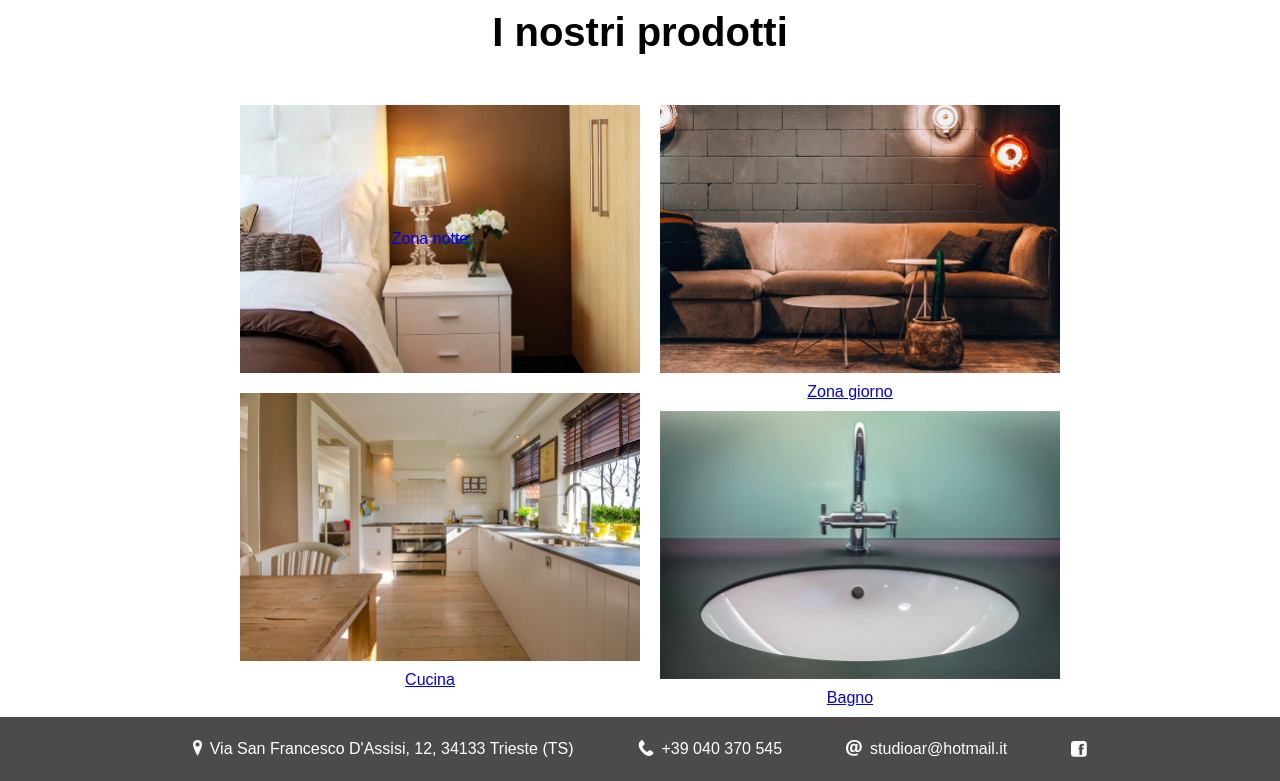
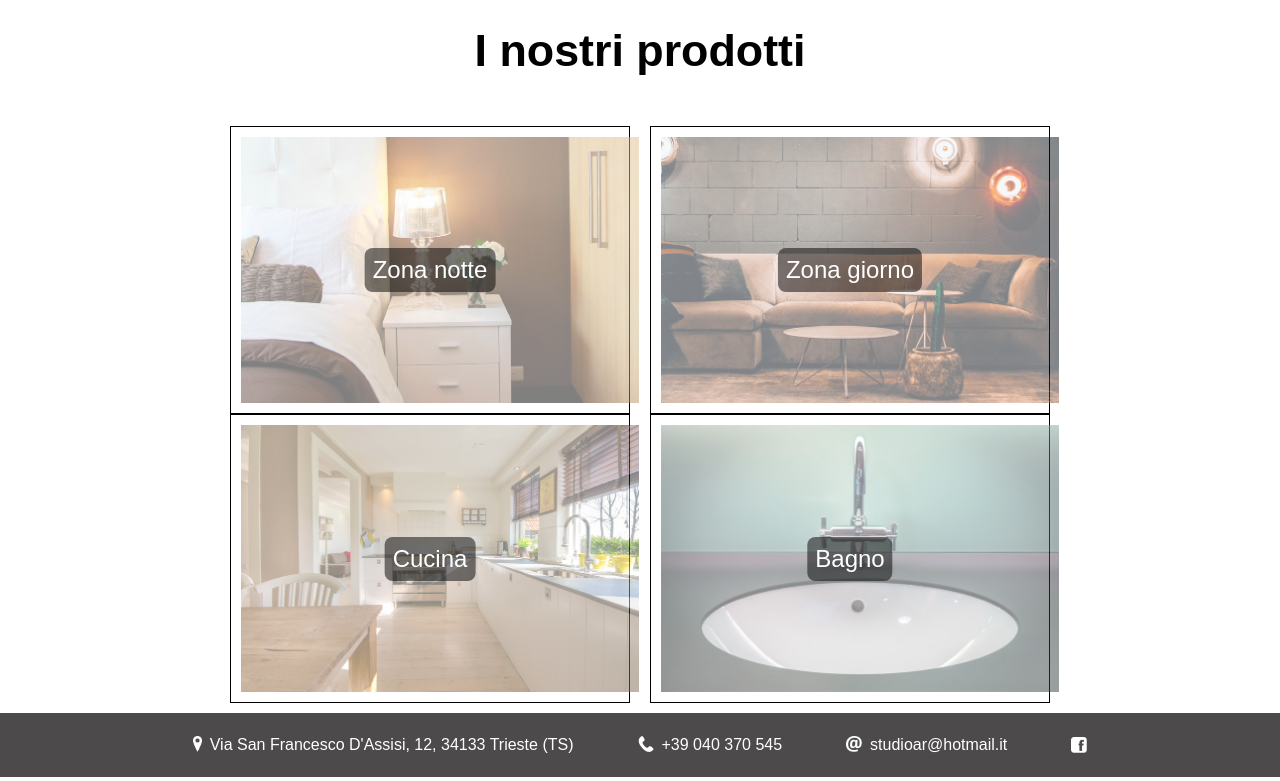
Before and after one commit to mirkofranco/ProgettoTecWeb, a PHP site: page /catalogo.php in a window 1280 px wide. Shown: the part 176-957 px from the top of the page. Run offline with PHP 8.4, Linux system fonts and the light colour scheme.

Commit message:
catalogo in progress

```diff
--- a/static/catalogo.html
+++ b/static/catalogo.html
@@ -1,41 +1,36 @@
 <!-- CATALOGO -->
 <div class="contenuto">
 
-  <h1 id="titolocatalogo">I nostri prodotti</h1>
+<!-- TODO fare class titolo per tutti i contenuto? -->
+  <h1 class="titoloCatalogo">I nostri prodotti</h1>
 
   <!--Griglia per le immagini-->
   <div class="containerCatalogo">
     <div class="column">
-          <div class="containerimg">
+
       <a href="zona_notte.php">
-                <img src="images/zonanotte_link_cropped.jpg" alt="zona notte"/>
-               <!--<p>Zona notte</p>-->
-                <div>Zona notte</div>
+        <img src="images/zonanotte_link_cropped.jpg" alt="zona notte" />
+        <p>Zona notte</p>
       </a>
-          </div>
 
-          <div class="containerimg">
       <a href="cucine.php">
-                <img src="images/cucina_link_cropped.jpg" alt="Cucina"/>
+        <img src="images/cucina_link_cropped.jpg" alt="Cucina" />
         <p>Cucina</p>
       </a>
-          </div>
 
     </div>
     <div class="column">
-          <div class="containerimg">
+
       <a href="zona_giorno.php">
-                <img src="images/salotto_link_cropped.jpg" alt="Zona giorno"/>
+        <img src="images/salotto_link_cropped.jpg" alt="Zona giorno" />
         <p>Zona giorno</p>
       </a>
-          </div>
 
-          <div class="containerimg">
       <a href="bagni.php">
-                <img src="images/bagno_link_cropped.jpg" alt="Bagno"/>
+        <img src="images/bagno_link_cropped.jpg" alt="Bagno" />
         <p>Bagno</p>
       </a>
+
     </div>
   </div>
 </div>
-</div>
--- a/style/style.css
+++ b/style/style.css
@@ -233,7 +233,7 @@ img.mySlides {
 
 /* PAGINA CATALOGO */
 
-#titolocatalogo {
+#titoloCatalogo {
   text-align: center;
   font-family: Arial;
   font-size: 40px;
@@ -249,17 +249,34 @@ img.mySlides {
   justify-content: center;
 }
 
-.containerimg a {
+.containerCatalogo a {
+  border: 1px solid black;
+  display: block;
   position: relative;
-  text-align: center;
-  display: block;
 }
 
-.containerimg div {
+.containerCatalogo img {
+  opacity: .5;
+}
+
+.containerCatalogo img:hover {
+
+  opacity: 1;
+}
+
+.containerCatalogo p {
+  /* .containerimg div { */
+  display: block;
   position: absolute;
   top: 50%;
   left: 50%;
   transform: translate(-50%, -50%);
+
+  font-size: 1.5rem;
+  padding: .5rem;
+  border-radius: .5rem;
+  color: white;
+  background-color: rgba(0, 0, 0, 0.5);
 }
 
 div.column {
```
Lines whose indentation alone changed are shown as unchanged.
